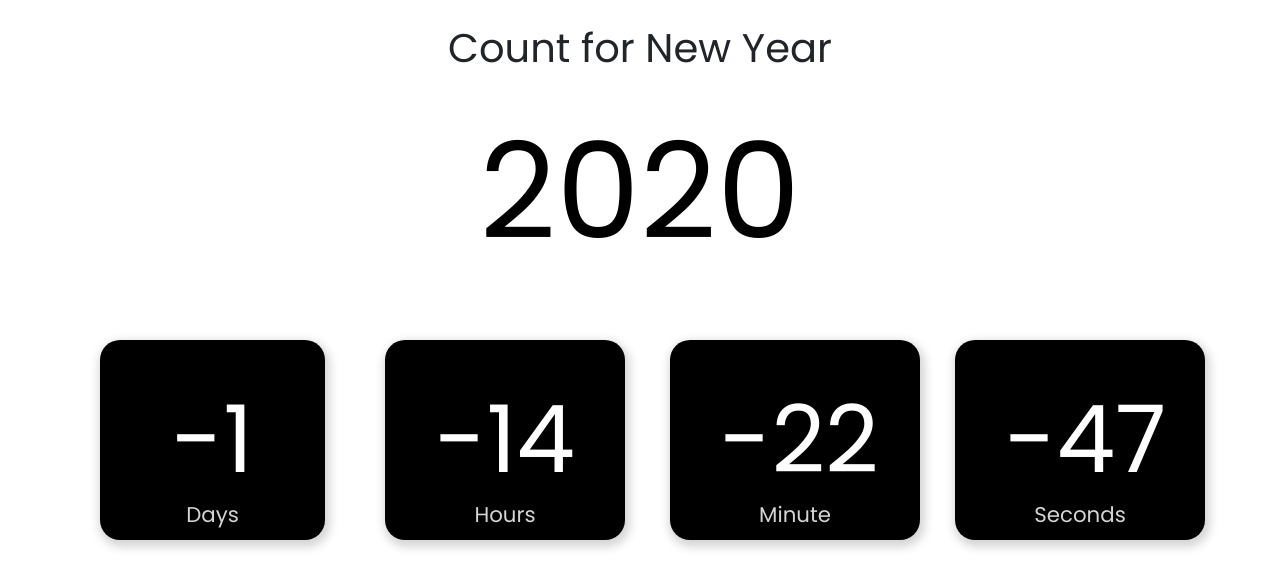
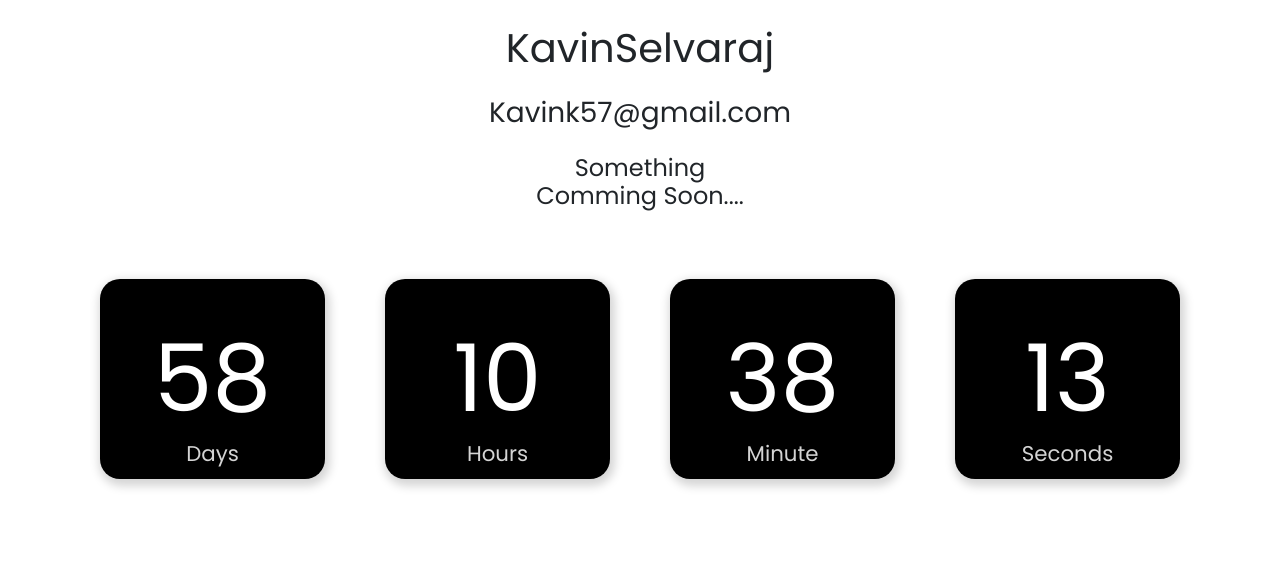
Before and after one commit to KavinSelvarasu/calender_count_2020, a website: page index.html in a window 1280 px wide. Drawn offline with nearby package versions, Linux system fonts and the light colour scheme.

Commit message:
newchanges

```diff
--- a/index.html
+++ b/index.html
@@ -11,7 +11,10 @@
 </head>
 <body>
     <div class="container text-center">
-        <h1 class="text-center mt-4">Count for New Year<span> 2020</span></h1>
+        <h1 class="text-center mt-4">KavinSelvaraj</h1>
+        <h3 class="text-center mt-4">Kavink57@gmail.com</h3>
+        <h4 class="text-center mt-4">Something <br> Comming Soon....</h4>
+
         <div class="row text-center">
 
             <div class="col-lg-3 col countdown">
--- a/script.js
+++ b/script.js
@@ -1,4 +1,4 @@
-var countDate = new Date('Jan 1, 2021 00:00:00').getTime();
+var countDate = new Date('Mar 1, 2021 00:00:00').getTime();
 var check = 0;
 function newYear() {
 
```
